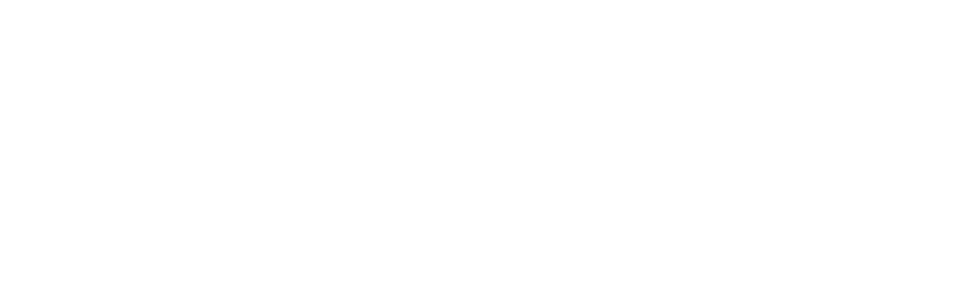
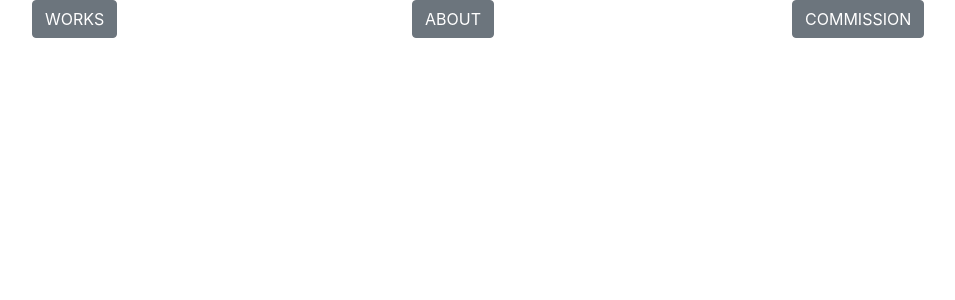
Before and after one commit to Rlettuce05/kaede-web, a Nuxt app: page / in a window 1280 px wide. Shown: the top 300 px of the page, without its empty margins (53-1008 px from the left). Built offline with nearby package versions, Linux system fonts and the light colour scheme.

Commit message:
✒ index.vue : pagelink btn

```diff
--- a/pages/index.vue
+++ b/pages/index.vue
@@ -1,9 +1,24 @@
 <template>
   <div class="content">
+    <b-container>
+      <!-- img -->
+      <b-row class="pagwlinks-row">
+        <b-col class="pagelinks-col">
+          <b-btn class="pagelinks" href="Works">WORKS</b-btn>
+        </b-col>
+        <b-col class="pagelinks-col">
+          <b-btn class="pagelinks" href="About">ABOUT</b-btn>
+        </b-col>
+        <b-col class="pagelinks-col">
+          <b-btn class="pagelinks" href="Commission">COMMISSION</b-btn>
+        </b-col>
+      </b-row>
+    </b-container>
   </div>
 </template>
 
-
+<style scoped>
+</style>
 
 <script>
 export default {
```
